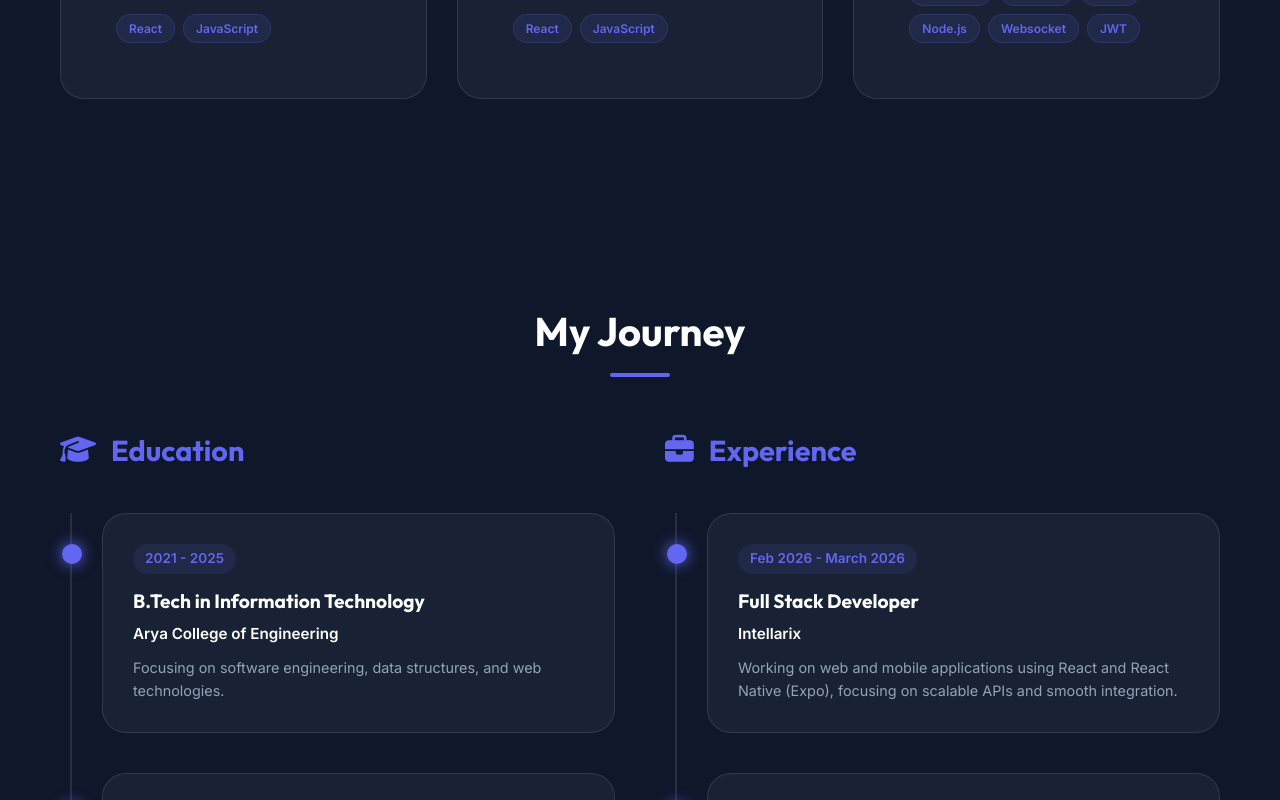
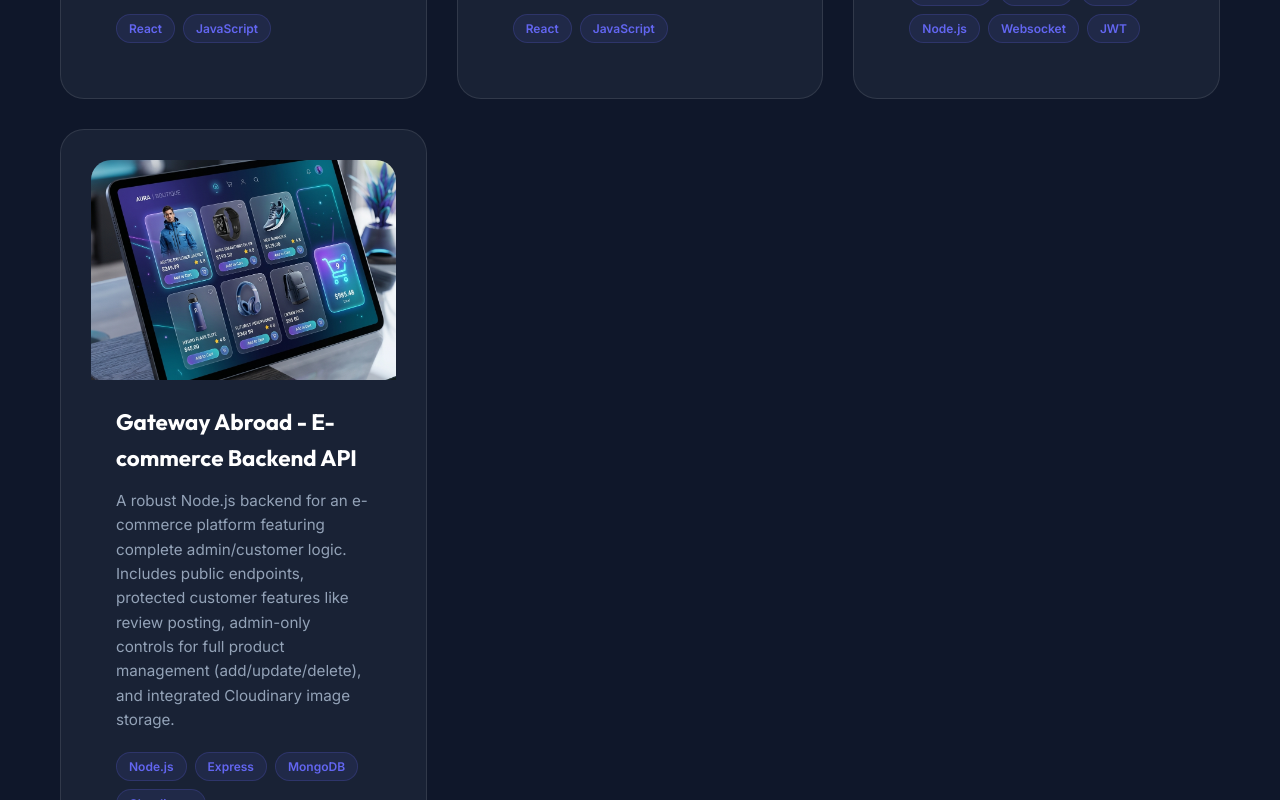
Before and after one commit to adityakamodiya/portfolio-react, a React (Create React App) app: page / in a window 1280 px wide. Shown: the part 3280-4080 px from the top of the page. Built offline with nearby package versions, Linux system fonts and the light colour scheme.

Commit message:
Backend api project added

```diff
--- a/src/components/Work.js
+++ b/src/components/Work.js
@@ -2,6 +2,7 @@ import React from "react";
 import ecommerce_thumb from '../assets/images/ecommerce_thumb.png';
 import school_thumb from '../assets/images/school_thumb.png';
 import chat_app_thumb from '../assets/images/chat_app_thumb.png';
+import backend_api_thumb from '../assets/images/backend_api_thumb.png';
 import '../assets/styles/Work.css';
 
 const projects = [
@@ -28,6 +29,14 @@ const projects = [
     liveLink: "https://chat-app-frontend-sable-kappa.vercel.app/",
     githubLink: "https://github.com/adityakamodiya/Chat-App-Frontend-",
     thumbnail: chat_app_thumb
+  },
+  {
+    title: "Gateway Abroad - E-commerce Backend API",
+    description: "A robust Node.js backend for an e-commerce platform featuring complete admin/customer logic. Includes public endpoints, protected customer features like review posting, admin-only controls for full product management (add/update/delete), and integrated Cloudinary image storage.",
+    technologies: ["Node.js", "Express", "MongoDB", "Cloudinary"],
+    liveLink: "https://e-commerce-backend-api-y8lu.onrender.com/",
+    githubLink: "https://github.com/adityakamodiya/E-commerce-Backend-API",
+    thumbnail: backend_api_thumb
   }
 ];
 
```
Also changed, not shown: src/assets/images/backend_api_thumb.png (added).
